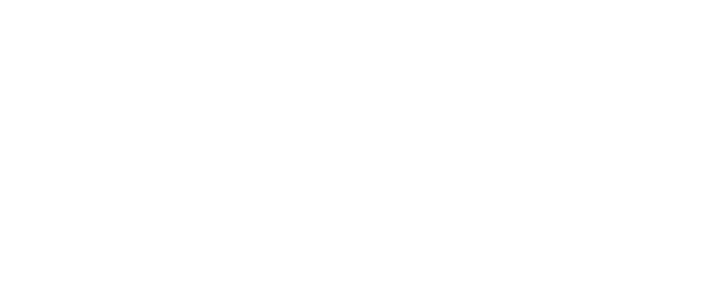
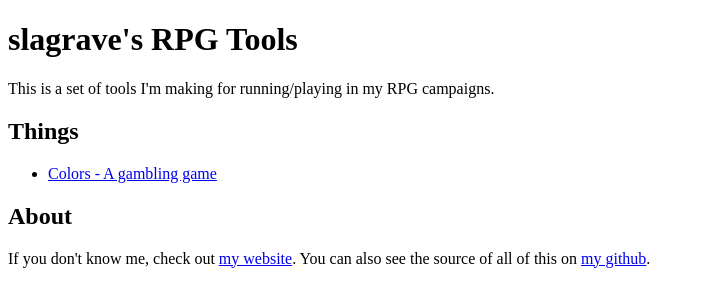
Before and after one commit to SLaGrave/rpg-tools, a plain HTML site: page index.html in a window 1280 px wide. Shown: the whole page, without its empty margins (0-701 px from the left). Drawn offline with Linux system fonts and the light colour scheme.

Commit message:
More helpful homepage.

```diff
--- a/index.html
+++ b/index.html
@@ -9,6 +9,17 @@
         <!-- <link rel="icon" href="./favicon.ico" type="image/x-icon"> -->
     </head>
     <body>
+        <h1>slagrave's RPG Tools</h1>
+        <a>This is a set of tools I'm making for running/playing in my RPG campaigns.</a>
+
+        <h2>Things</h2>
+        <ul>
+            <li><a href="./colors/index.html">Colors - A gambling game</a></li>
+        </ul>
+
+        <h2>About</h2>
+        <a>If you don't know me, check out <a href="https://samlagrave.com">my website</a>.</a>
+        <a>You can also see the source of all of this on <a href="https://github.com/SLaGrave/rpg-tools">my github</a>.</a>
     </body>
 </html>
 
```
